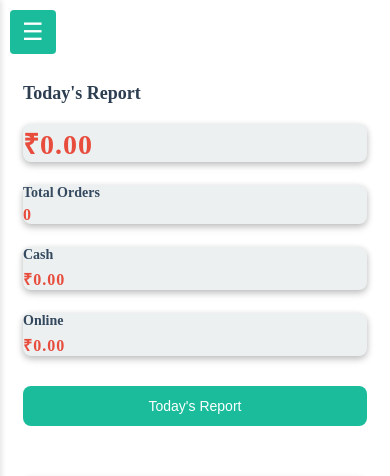
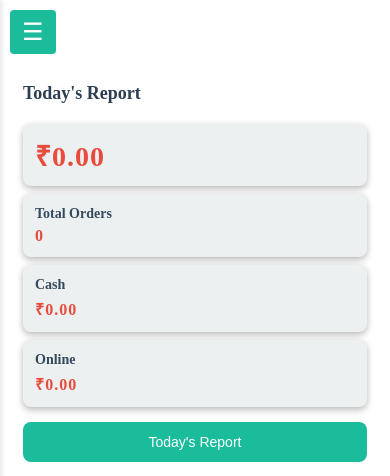
Before and after one commit to dk1604/AnnapurnaOrderManagement, a Flask app: page /order/dashboard in a window 390 px wide. Shown: the top 476 px of the page. Run offline with Flask 3, Linux system fonts and the light colour scheme; data that the repository does not hold is empty; parts of the project's set-up code (start-up, migrations or seed data) failed here and were passed over; some libraries are stand-ins or nearby versions.

Commit message:
Update dashboard.css

```diff
--- a/src/static/css/dashboard.css
+++ b/src/static/css/dashboard.css
@@ -91,16 +91,19 @@
       justify-content: space-between;
       flex-wrap: nowrap;
       margin-bottom: 20px;
-      border-radius: 8px;
+      /*border-radius: 8px;*/
       /*height: 100px;*/
-      gap: 10px;
+      /*gap: 10px;*/
+      padding: 10px 0;
       width: 100%;
     }
 
     .sales-summary > div {
       flex: 1;
+      margin: 0 5px;
       min-width: 0px;
       height: 80px;
+      padding: 10px;
       background-color: #ecf0f1;
       border-radius: 8px;
       display: flex;
@@ -108,6 +111,10 @@
       justify-content: center;
       align-items: flex-start;
       box-shadow: 0 4px 8px rgba(0, 0, 0, 0.1), 0 2px 6px rgba(0, 0, 0, 0.2);
+    }
+
+    .sales-summary > div:last-child {
+        margin-right: 0;   /* no extra space at end */
     }
 
     .sales-summary h3 {
@@ -411,11 +418,15 @@
         flex-direction: column;
         gap: 8px;
         margin-bottom: 15px;
+        padding: 0;
     }
 
     .sales-summary > div {
         width: 100%;
         height: auto;
+        padding: 12px;
+        box-sizing: border-box;
+        margin: 0;
     }
 
     .sales-summary h3 {
```
